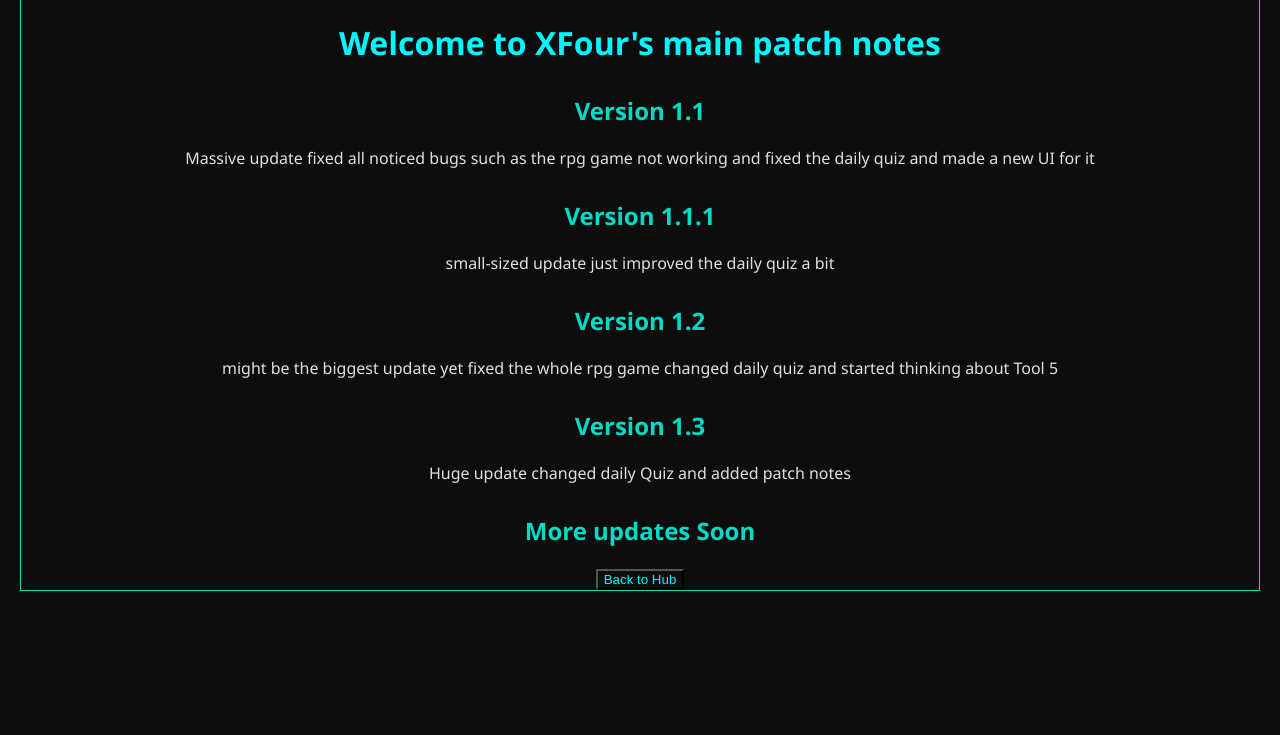
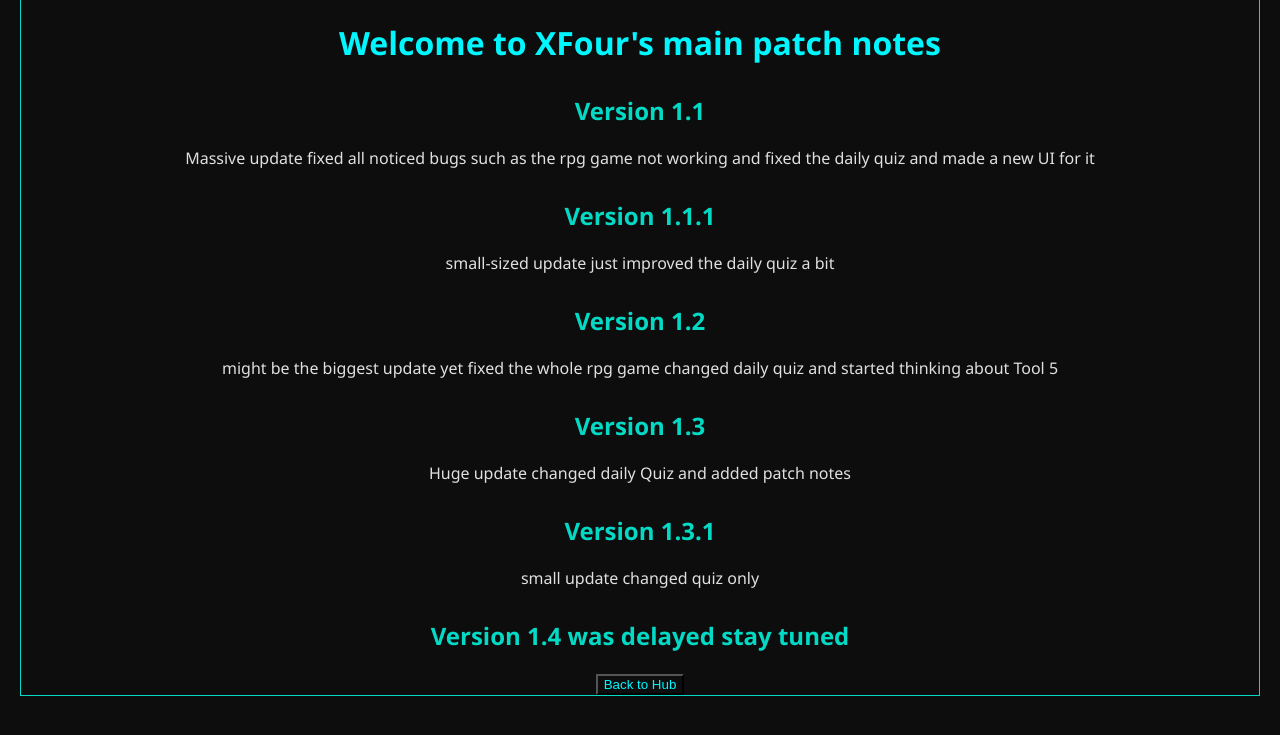
Before and after one commit to Xadam31/XFour, a Flask app: page /mpatch.notes in a window 1280 px wide. Shown: the part 21-756 px from the top of the page. Run offline with Flask 3, Linux system fonts and the light colour scheme.

Commit message:
updated the patch notes

```diff
--- a/templates/mainpatch.html
+++ b/templates/mainpatch.html
@@ -53,7 +53,9 @@
   <div class="section">
     <p>Huge update changed daily Quiz and added patch notes</p>
   </div>
-      <h2>More updates Soon</h2>
+      <h2>Version 1.3.1</h2>
+      <div class="section"><p>small update changed quiz only</p></div>
+      <h2>Version 1.4 was delayed stay tuned</h2>
       <a href="/">
         <button style="color: #00f7ff; background-color: #0d0d0d;">Back to Hub</button>
       </a></div>
```
